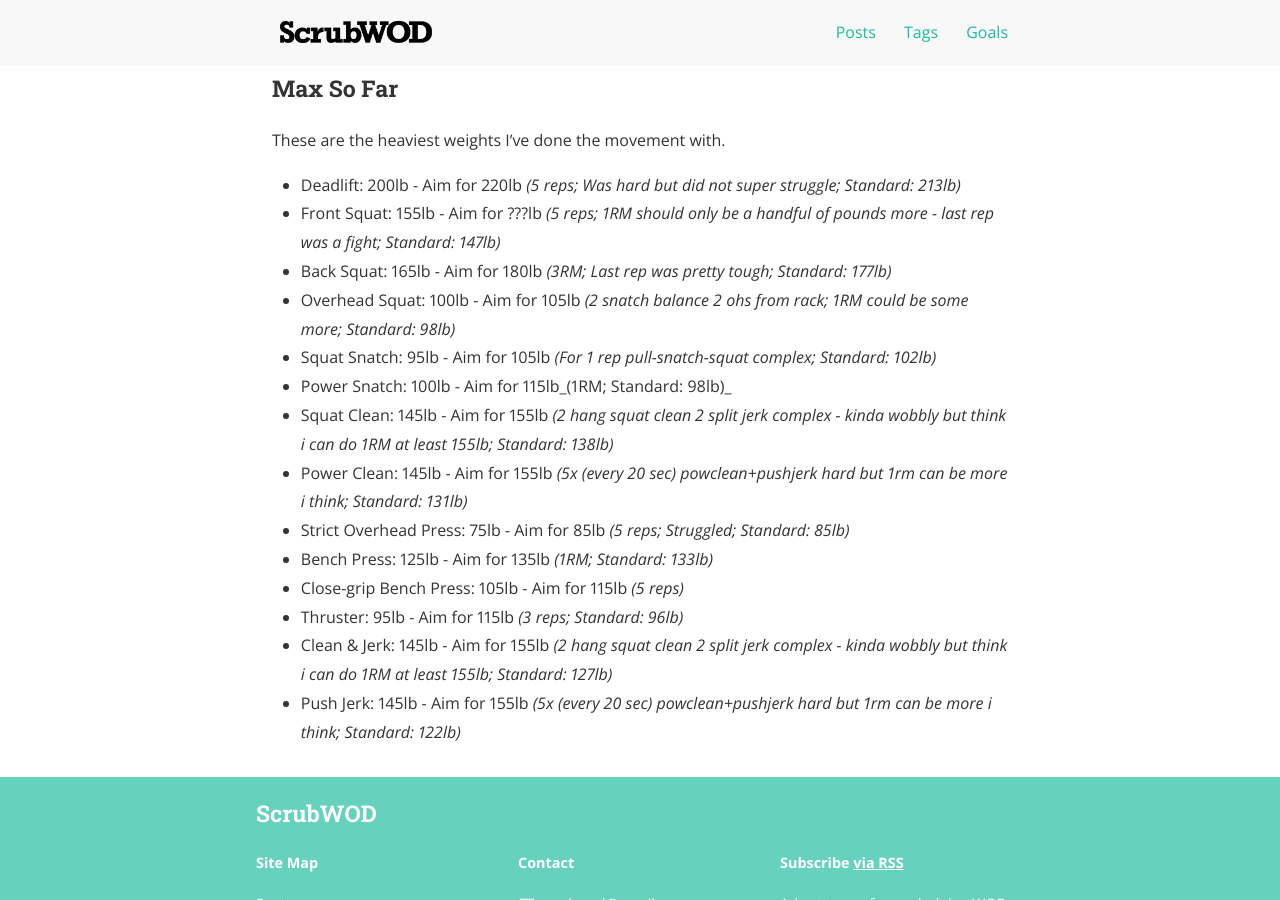
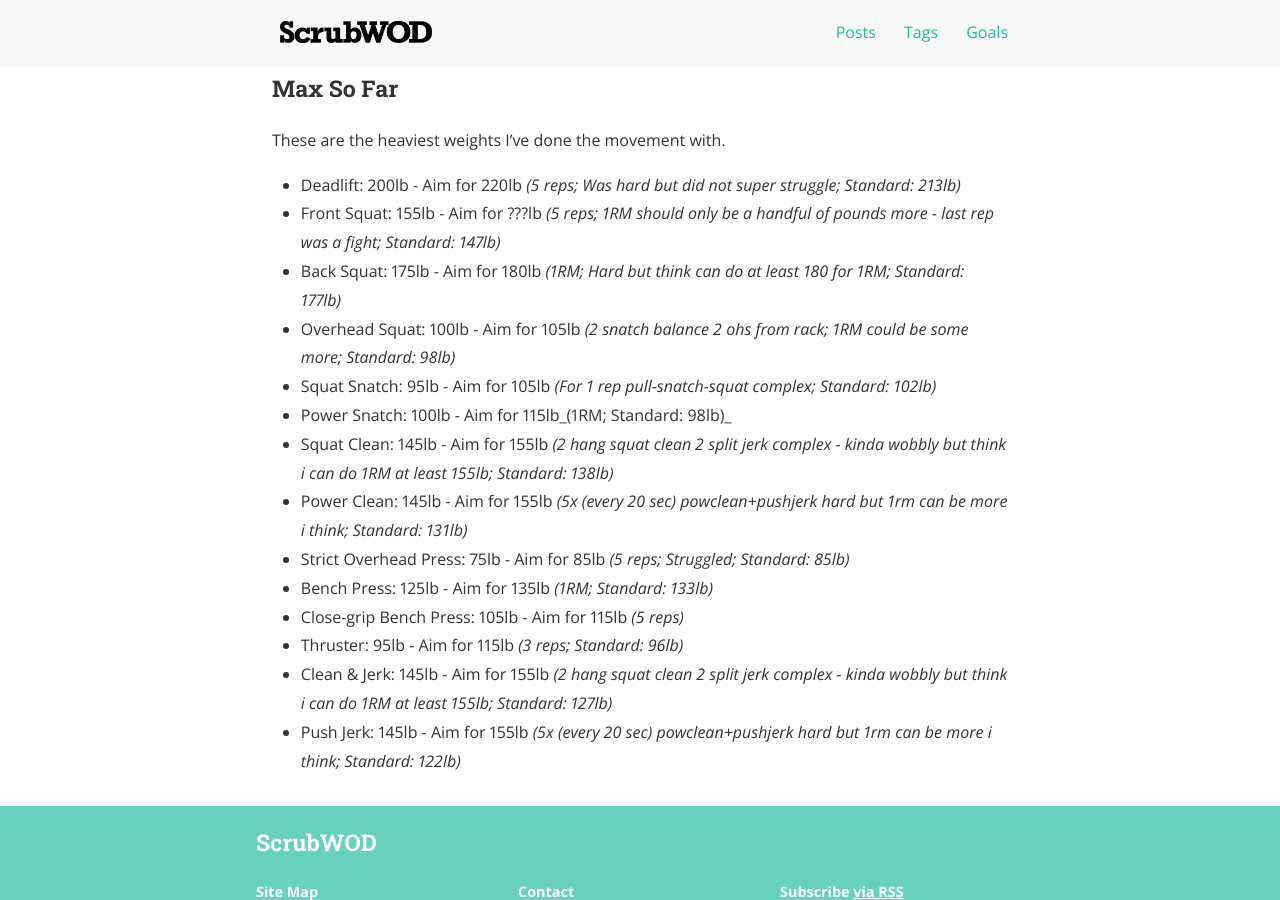
Before and after one commit to scrubwod/scrubwod.github.io, a Jekyll site: the page built from goals.md, in a window 1280 px wide and 900 px high, scrolled down 906 px. Built offline with Jekyll 4.4.1, drawn with Linux system fonts in a browser that asks for light colours; nearby versions of some CDN libraries.

Commit message:
[GOALS] back squat pr

```diff
--- a/goals.md
+++ b/goals.md
@@ -39,7 +39,7 @@ These are the heaviest weights I've done the movement with.
 
 - Deadlift: 200lb - Aim for 220lb _(5 reps; Was hard but did not super struggle; Standard: 213lb)_
 - Front Squat: 155lb - Aim for ???lb _(5 reps; 1RM should only be a handful of pounds more - last rep was a fight; Standard: 147lb)_
-- Back Squat: 165lb - Aim for 180lb _(3RM; Last rep was pretty tough; Standard: 177lb)_
+- Back Squat: 175lb - Aim for 180lb _(1RM; Hard but think can do at least 180 for 1RM; Standard: 177lb)_
 - Overhead Squat: 100lb - Aim for 105lb _(2 snatch balance 2 ohs from rack; 1RM could be some more; Standard: 98lb)_
 - Squat Snatch: 95lb - Aim for 105lb _(For 1 rep pull-snatch-squat complex; Standard: 102lb)_
 - Power Snatch: 100lb - Aim for 115lb_(1RM; Standard: 98lb)_
```
